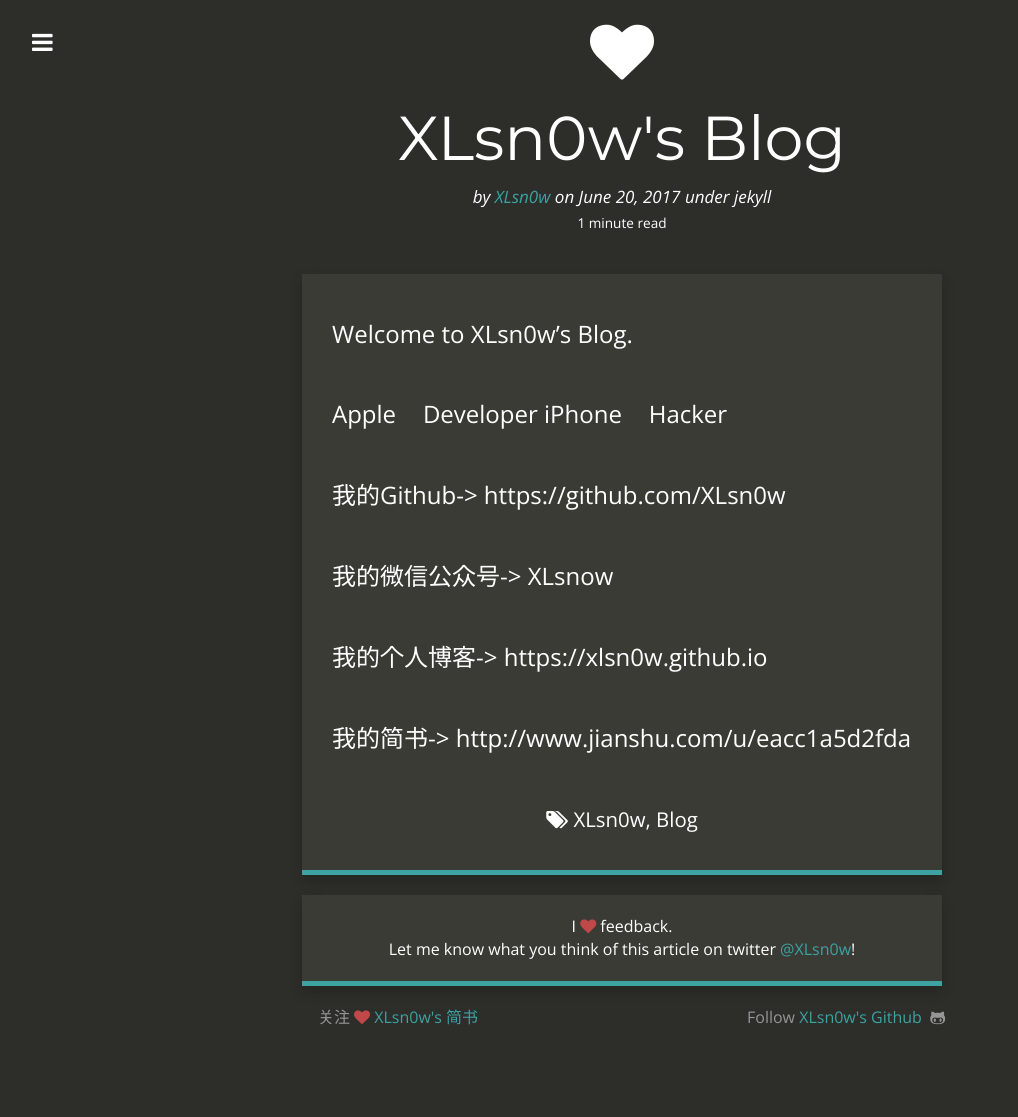
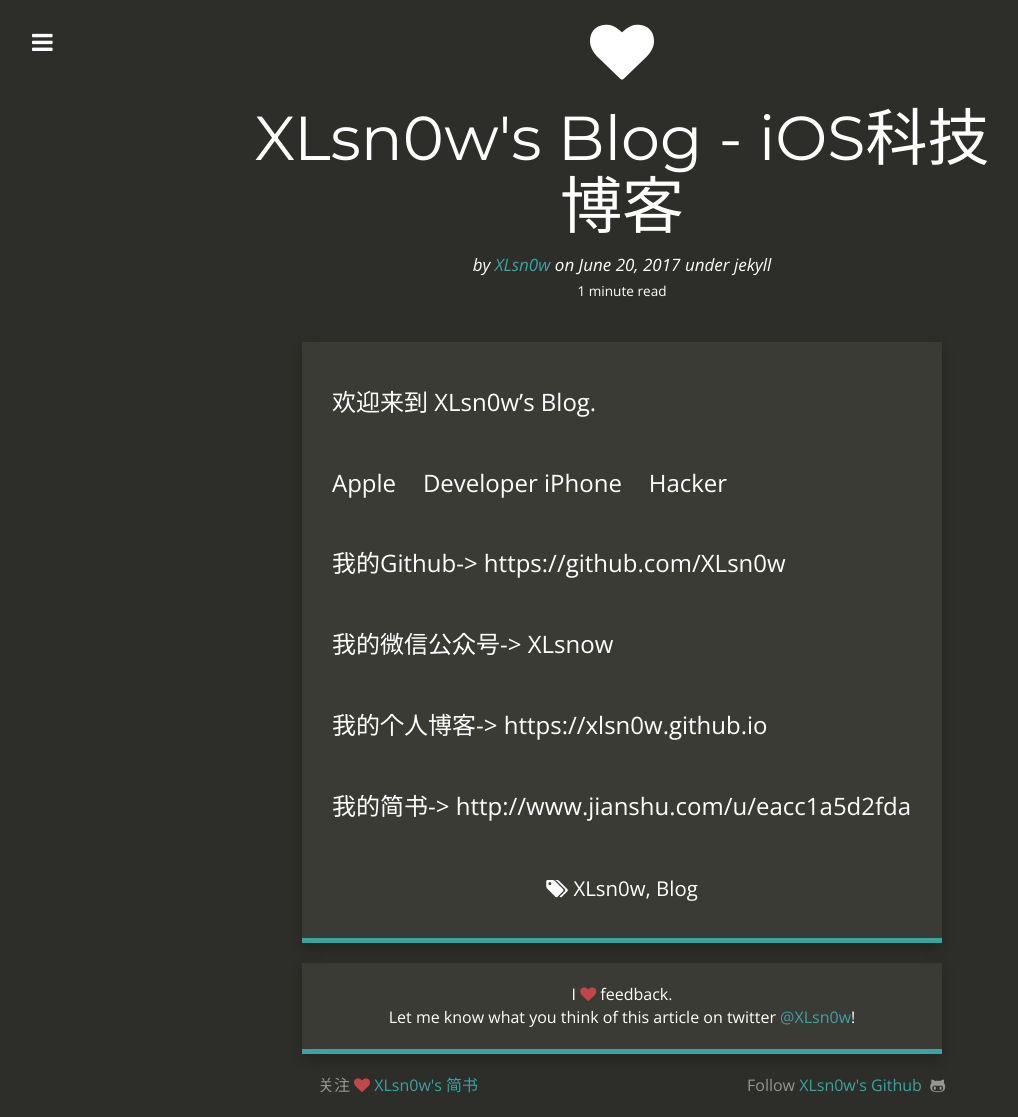
Before and after one commit to XLsn0w/XLsn0w.github.io, a Jekyll site: the page built from _posts/2017-06-20-XLsn0w.md, in a window 1280 px wide. Shown: the whole page, without its empty margins (18-1036 px from the left). Built offline with Jekyll 4.4.1, drawn with Linux system fonts in a browser that asks for light colours; nearby versions of some CDN libraries; before the commit the page ends 1049 px from its top, so only the background shows below that.

Commit message:
Update 2017-06-20-XLsn0w.md

```diff
--- a/_posts/2017-06-20-XLsn0w.md
+++ b/_posts/2017-06-20-XLsn0w.md
@@ -1,6 +1,6 @@
 ---
 layout:     post
-title:      XLsn0w's Blog
+title:      XLsn0w's Blog - iOS科技博客
 date:       2017-06-20 22:31:19
 author:     XLsn0w
 summary:    XLsn0w's Blog
@@ -11,7 +11,7 @@
  - Blog
 ---
 
-Welcome to XLsn0w's Blog.
+欢迎来到 XLsn0w's Blog.
 
 Apple  Developer
 iPhone  Hacker
```
